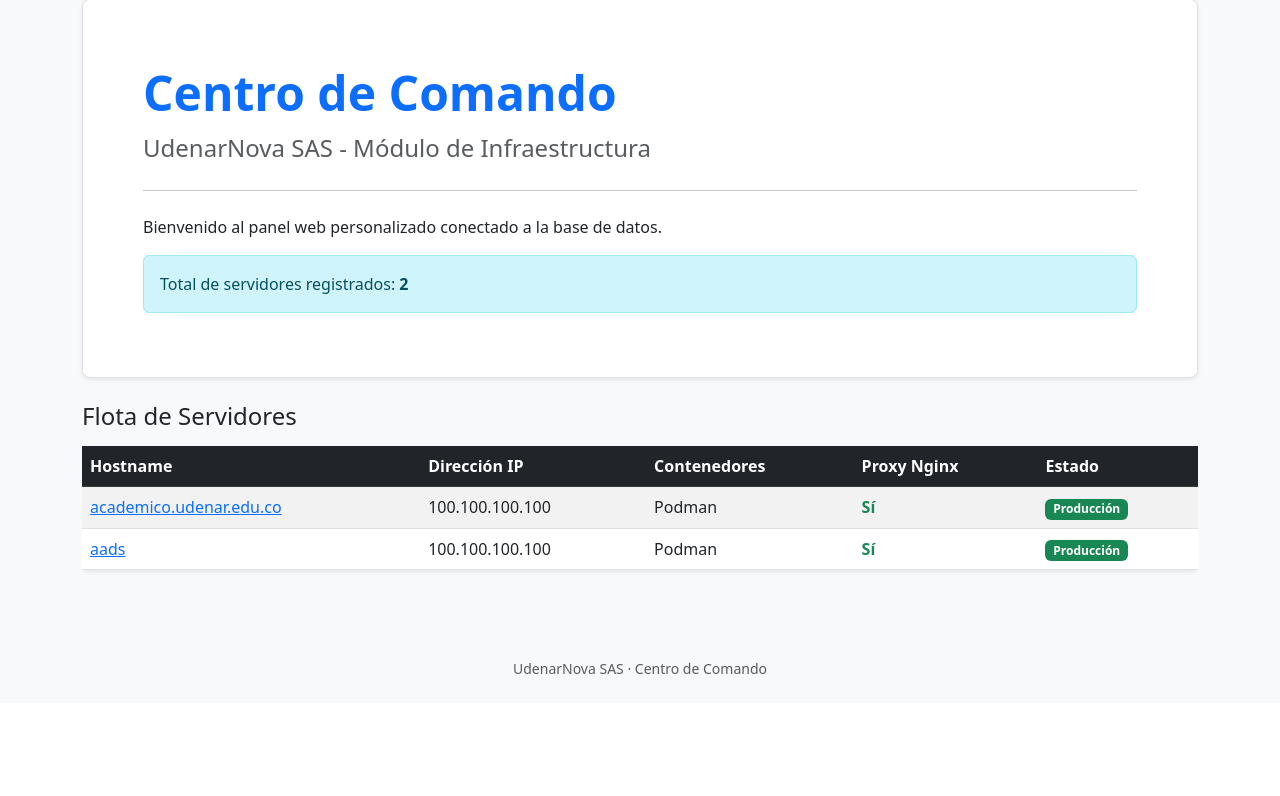
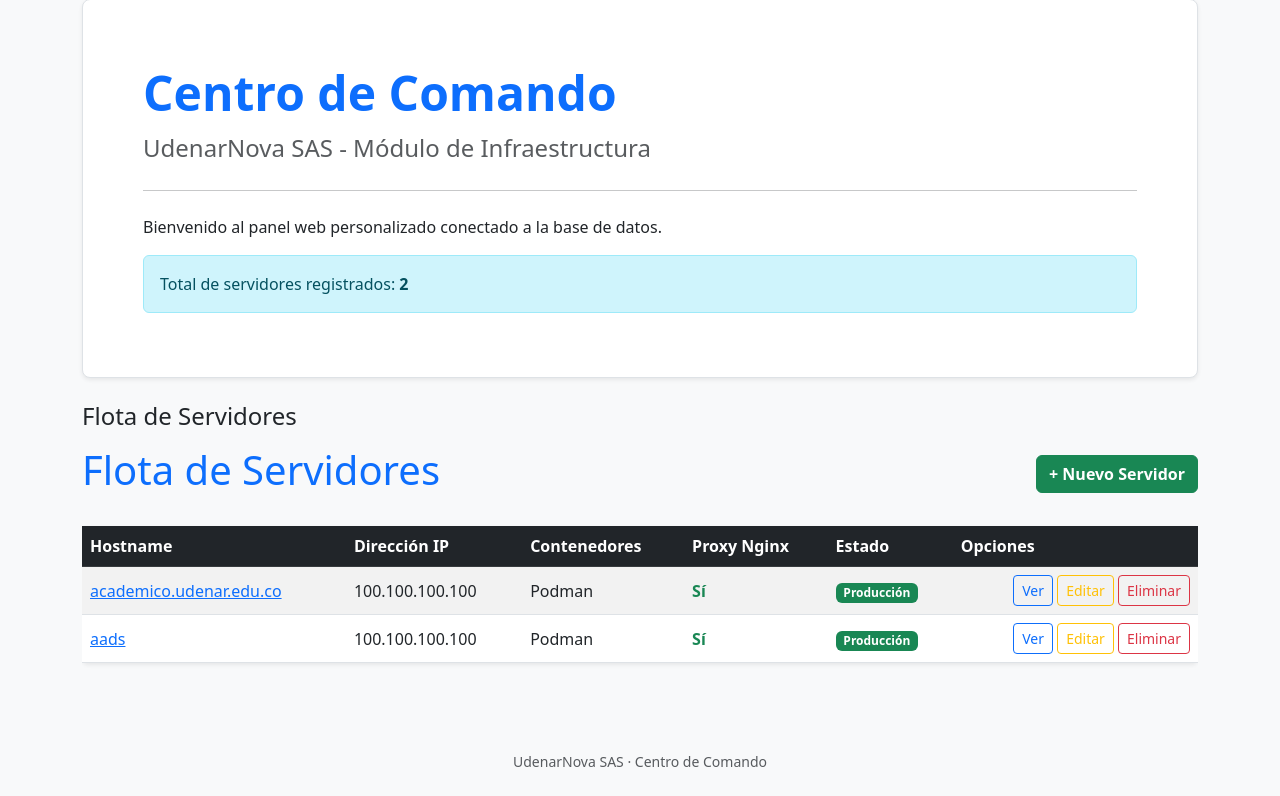
Before and after one commit to Syxsexe/DesarrolloWeb, a Django app: page / in a window 1280 px wide. Shown: the part 105-901 px from the top of the page. Before the commit the page ends 779 px from the top, so only its background shows below. Run offline with Django 5.2, Linux system fonts and the light colour scheme; data comes from the database, SQL or seed files in the repository.

Commit message:
feat: CRUD (Fallando)

```diff
--- a/Django/infraestructura/templates/infraestructura/index.html
+++ b/Django/infraestructura/templates/infraestructura/index.html
@@ -12,6 +12,13 @@
 {% block contenido %}
 <h2 class="h4 mb-3">Flota de Servidores</h2>
 <div class="table-responsive mb-5">
+    <!-- Botón superior en index.html -->
+<div class="d-flex justify-content-between align-items-center mb-4">
+    <h1 class="text-primary">Flota de Servidores</h1>
+    <a href="{% url 'crear_servidor' %}" class="btn btn-success fw-bold">+ Nuevo Servidor</a>
+</div>
+<!-- Columna de acciones dentro de la tabla -->
+
     <table class="table table-striped table-hover bg-white shadow-sm rounded align-middle">
         <thead class="table-dark">
             <tr>
@@ -20,12 +27,13 @@
                 <th>Contenedores</th>
                 <th>Proxy Nginx</th>
                 <th>Estado</th>
+                <th>Opciones</th>
             </tr>
         </thead>
         <tbody>
             {% for nodo in servidores %}
             <tr>
-                <td><a href="{% url 'DetalleServidor' nodo.pk %}">{{ nodo.nombre_host }}</a></td>
+                <td><a href="{% url 'detalle_servidor' nodo.pk %}">{{ nodo.nombre_host }}</a></td>
                 <td>{{ nodo.direccion_ip }}</td>
                 <td>{{ nodo.get_motor_contenedores_display }}</td>
                 <td>
@@ -42,6 +50,11 @@
                     <span class="badge bg-warning text-dark">Mantenimiento</span>
                     {% endif %}
                 </td>
+                <td class="text-end">
+    <a href="{% url 'detalle_servidor' nodo.pk %}" class="btn btn-sm btn-outline-primary">Ver</a>
+    <a href="{% url 'editar_servidor' nodo.pk %}" class="btn btn-sm btn-outline-warning">Editar</a>
+    <a href="{% url 'eliminar_servidor' nodo.pk %}" class="btn btn-sm btn-outline-danger">Eliminar</a>
+</td>
             </tr>
             {% empty %}
             <tr>
--- a/Django/infraestructura/urls.py
+++ b/Django/infraestructura/urls.py
@@ -1,9 +1,13 @@
 from django.urls import path
-from .views import listaServidores, detalleServidor
+from .views import listaServidores, detalleServidor,crear_servidor,editar_servidor,eliminar_servidor
+
 
 urlpatterns = [
 
     path('', listaServidores, name='HomeServers'),
-    path('servidor/<int:pk>/', detalleServidor, name='DetalleServidor'),
+    path('servidor/<int:pk>/', detalleServidor, name='detalle_servidor'),
+    path('servidor/nuevo/', crear_servidor, name='crear_servidor'),
+    path('servidor/<int:pk>/editar/', editar_servidor, name='editar_servidor'),
+    path('servidor/<int:pk>/eliminar/', eliminar_servidor, name='eliminar_servidor'),
 
 ]
--- a/Django/infraestructura/views.py
+++ b/Django/infraestructura/views.py
@@ -1,7 +1,34 @@
-from django.shortcuts import get_object_or_404, render
-
+from django.shortcuts import get_object_or_404, render, redirect
+from .forms import NodoServidorForm
 from .models import NodoServidor
 
+def eliminar_servidor(request, pk):
+    nodo = get_object_or_404(NodoServidor, pk=pk)
+    if request.method == 'POST':
+        nodo.delete()
+        return redirect('home_servidores')
+    return render(request, 'infraestructura/eliminar_servidor.html', {'nodo': nodo})
+
+def editar_servidor(request, pk):
+    nodo = get_object_or_404(NodoServidor, pk=pk)
+    if request.method == 'POST':
+        form = NodoServidorForm(request.POST, instance=nodo)
+        if form.is_valid():
+            form.save()
+            return redirect('detalle_servidor', pk=nodo.pk)
+    else:
+        form = NodoServidorForm(instance=nodo)
+    return render(request, 'infraestructura/editar_servidor.html', {'form': form, 'nodo': nodo})
+
+def crear_servidor(request):
+    if request.method == 'POST':
+        form = NodoServidorForm(request.POST)
+        if form.is_valid():
+            form.save()
+            return redirect('home_servidores')
+    else:
+        form = NodoServidorForm()
+    return render(request, 'infraestructura/crear_servidor.html', {'form': form})
 
 # Create your views here.
 def listaServidores(request):
```
Also changed, not shown: Django/infraestructura/forms.py (added, +8 -0 lines), Django/infraestructura/templates/infraestructura/crear_servidor.html (added, +33 -0 lines), Django/infraestructura/templates/infraestructura/editar_servidor.html (added, +23 -0 lines), Django/infraestructura/templates/infraestructura/eliminar_servidor.html (added, +19 -0 lines).
